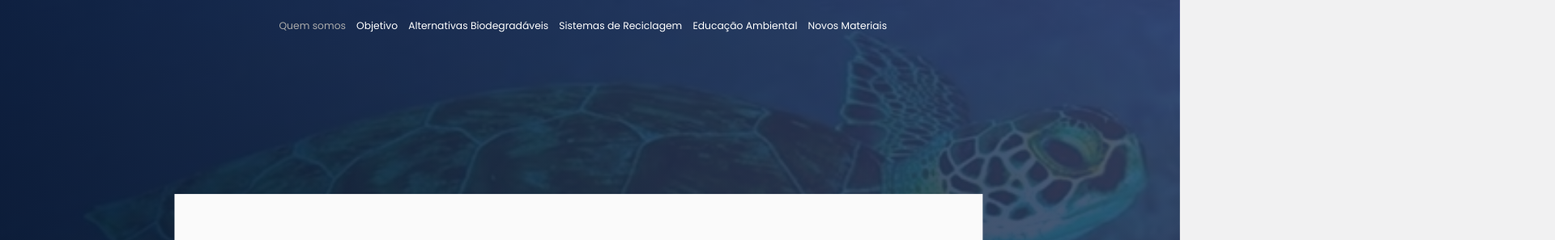
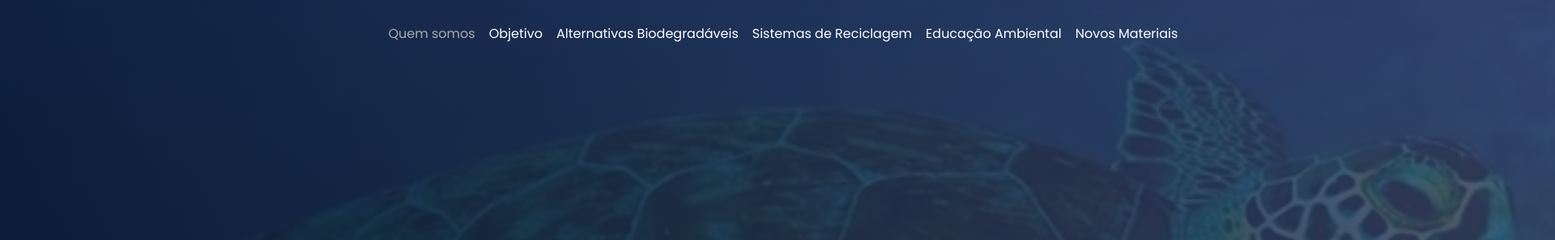
Before and after one commit to jvbibito12/Poluicao-Maritima, a plain HTML site: page index.html in a window 1280 px wide. Shown: the top 297 px of the page at 81% size, 1920 px wide, since content can reach past the window. Drawn offline with Linux system fonts and the light colour scheme.

Commit message:
Update style.css

```diff
--- a/src/assets/styles/style.css
+++ b/src/assets/styles/style.css
@@ -2,15 +2,15 @@ body {
   position: relative;
   margin: 0;
   padding: 0;
-  left: -172px;
-  top: -5px;
+  /* left: -172px;
+  top: -5px; */
 
   background: #f1f1f2;
 }
 .content {
   position: relative;
   font-family: "Poppins";
-  scale: 77%;
+  /* scale: 77%; */
 }
 .elementor-widget-wrap {
   position: relative;
```
